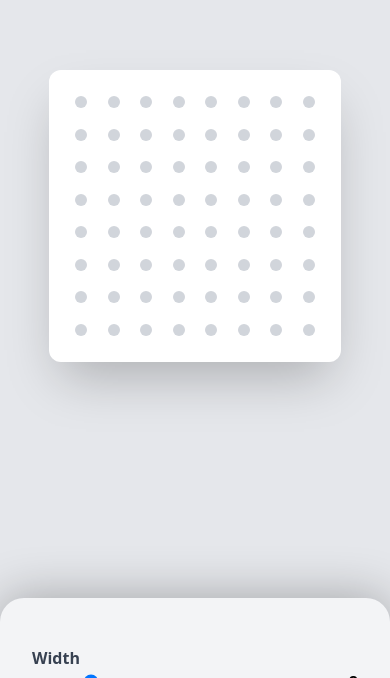
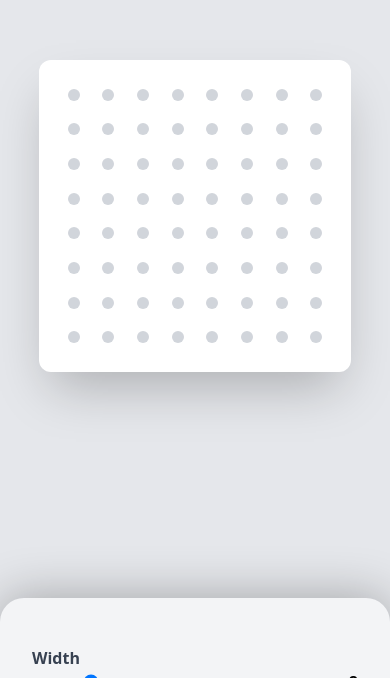
Before and after one commit to karolsitarz/genetic-pcb, a React (Create React App) app: page / in a window 390 px wide. Shown: the part 166-844 px from the top of the page. Built offline with nearby package versions, Linux system fonts and the light colour scheme.

Commit message:
minor responsive styling fixes

```diff
--- a/src/app/App.tsx
+++ b/src/app/App.tsx
@@ -74,7 +74,7 @@ export const App = () => {
           <CanvasContainer
             className="bg-white relative rounded-xl shadow-2xl"
             style={{
-              maxWidth: `min(calc(${width} / ${height} * 75%), 75%, calc(${width} / ${height} * 75vh))`,
+              maxWidth: `min(calc(${width} / ${height} * 80%), 80%, calc(${width} / ${height} * 80vh))`,
             }}
             {...{ width, height }}
           >
@@ -127,7 +127,7 @@ export const App = () => {
             )}
           </CanvasContainer>
         </section>
-        <aside className="md:max-w-xs md:w-1/2 p-8 pt-12 md:pt-8 md:border-l-2 bg-gray-100 z-10 rounded-t-3xl md:rounded-none shadow-blur md:shadow-none max-h-screen overflow-y-auto scrollbar-thin scrollbar-thumb-rounded scrollbar-thumb-gray-400">
+        <aside className="md:max-w-xs md:w-1/2 p-8 pt-12 md:pt-8 md:border-l-2 bg-gray-100 z-10 rounded-t-3xl md:rounded-none shadow-blur md:shadow-none md:max-h-screen overflow-y-auto scrollbar-thin scrollbar-thumb-rounded scrollbar-thumb-gray-400">
           <div className="flex flex-col max-w-sm mx-auto">
             {!problem && (
               <>
```
